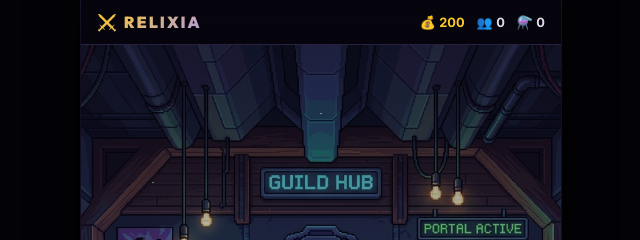
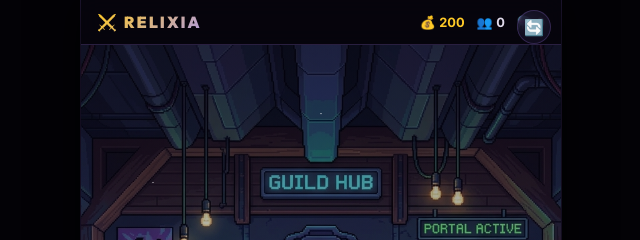
Before and after one commit to ViniciusMatoba/RELIXIA, a website built with Vite: page index.html in a window 1280 px wide. Shown: the top 240 px of the page, 319-959 px from the left. Built offline with nearby package versions, Linux system fonts and the light colour scheme.

Commit message:
feat: botao force reload para testes no celular
Limpa localStorage e cache do browser antes de recarregar.
Botao discreto no canto superior direito do hub (icone 🔄).

Co-Authored-By: Claude Sonnet 4.6 <noreply@anthropic.com>

```diff
--- a/index.html
+++ b/index.html
@@ -39,6 +39,9 @@
           </div>
         </div>
       </div>
+
+      <!-- Botão de força atualização (dev) -->
+      <button class="btn-force-reload" onclick="forceReload()" title="Forçar atualização">🔄</button>
 
       <!-- Barra de menu inferior -->
       <nav class="hub-navbar">
--- a/src/main.js
+++ b/src/main.js
@@ -10,3 +10,12 @@ window.showHub           = showHub;
 
 // Inicializa HUD com dados salvos
 updateHUD();
+
+window.forceReload = function () {
+  localStorage.removeItem('relixia-save');
+  if ('caches' in window) {
+    caches.keys().then(keys => Promise.all(keys.map(k => caches.delete(k)))).finally(() => location.reload(true));
+  } else {
+    location.reload(true);
+  }
+};
--- a/src/styles/main.css
+++ b/src/styles/main.css
@@ -192,6 +192,28 @@ body {
 
 .hub-status-label { color: var(--text-muted); }
 .hub-status-value { color: var(--gold); font-weight: 700; font-family: var(--font-title); }
+
+/* ===== BOTÃO FORCE RELOAD (DEV) ===== */
+.btn-force-reload {
+  position: absolute;
+  top: 10px;
+  right: 10px;
+  z-index: 20;
+  background: rgba(20, 16, 38, 0.7);
+  border: 1px solid var(--border);
+  border-radius: 50%;
+  width: 34px;
+  height: 34px;
+  font-size: 1rem;
+  cursor: pointer;
+  display: flex;
+  align-items: center;
+  justify-content: center;
+  backdrop-filter: blur(8px);
+  transition: all 0.2s;
+}
+.btn-force-reload:hover { background: rgba(126,87,194,0.3); border-color: var(--purple-light); }
+.btn-force-reload:active { transform: rotate(180deg); }
 
 /* ===== NAVBAR INFERIOR ===== */
 .hub-navbar {
```
